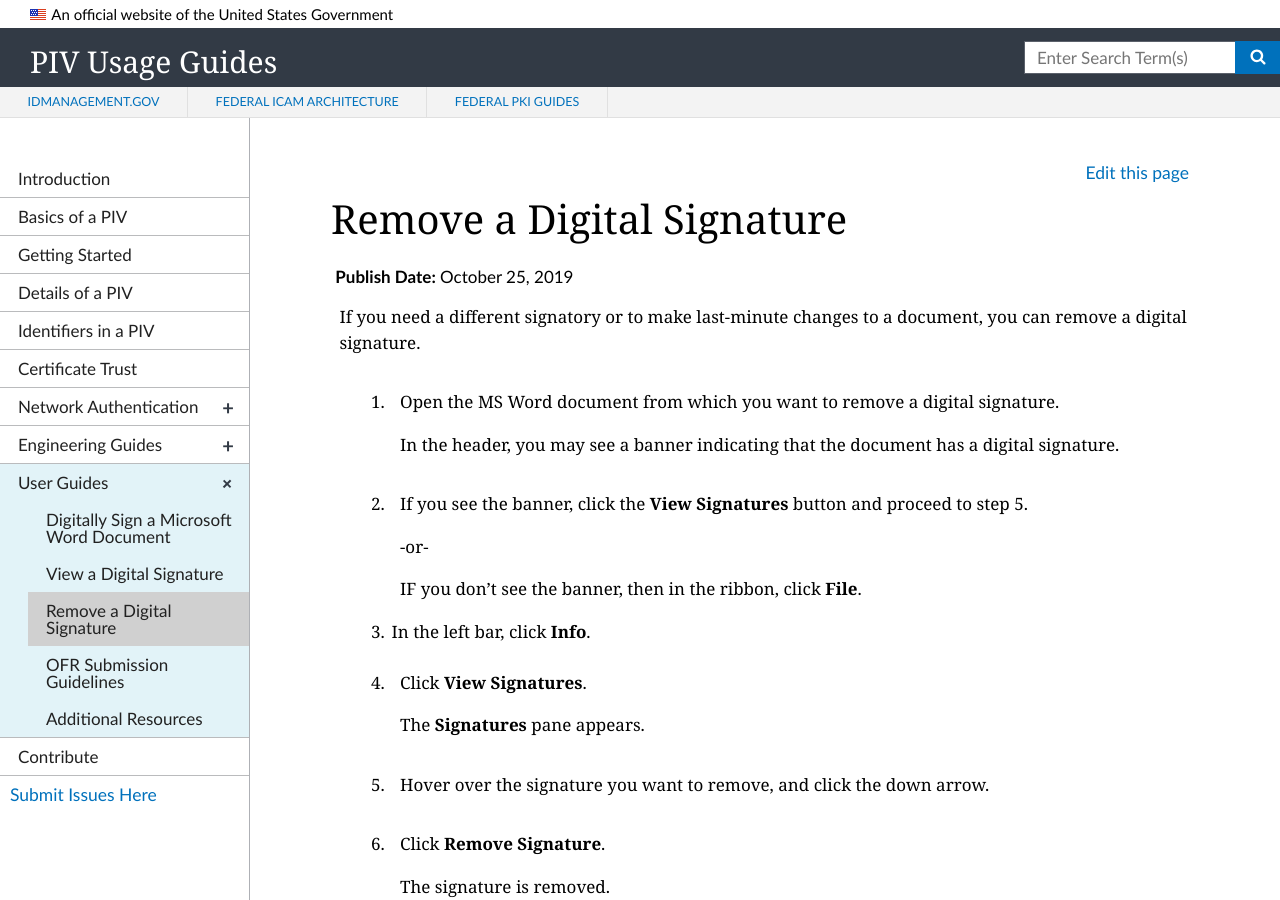
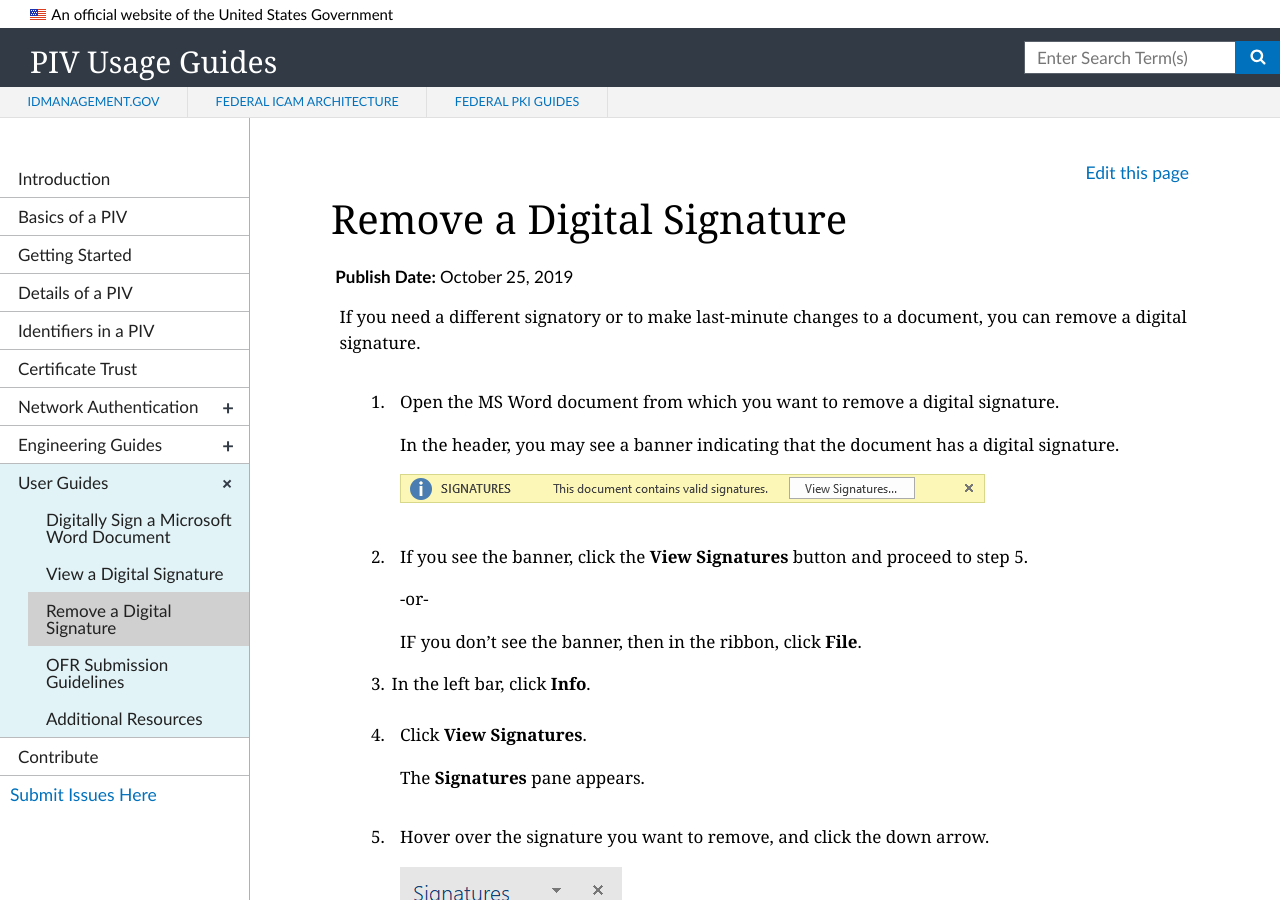
Before and after one commit to GSA/piv-guides, a Jekyll site: the page built from _userguides/03_remove_signature.md, in a window 1280 px wide and 900 px high. Built offline with Jekyll 4.4.1, drawn with Linux system fonts in a browser that asks for light colours; nearby versions of some CDN libraries; library files that are not in the unit come from our copies; a script that is not in the unit is left out.

Commit message:
Update 03_remove_signature.md

```diff
--- a/_userguides/03_remove_signature.md
+++ b/_userguides/03_remove_signature.md
@@ -14,7 +14,7 @@ If you need a different signatory or to make last-minute changes to a document,
 
     In the header, you may see a banner indicating that the document has a digital signature.
 
-    <ViewSignatures.png>
+    ![View Signatures]({{site.baseurl}}/img/ViewSignatures.png)
 
 2. If you see the banner, click the **View Signatures** button and proceed to step 5.
 
@@ -29,7 +29,7 @@ If you need a different signatory or to make last-minute changes to a document,
 
 5. Hover over the signature you want to remove, and click the down arrow.
 
-    <SignaturesPane.png>
+    ![Signatures Pane]({{site.baseurl}}/img/SignaturesPane.png)
 
 6. Click **Remove Signature**.
 
```
